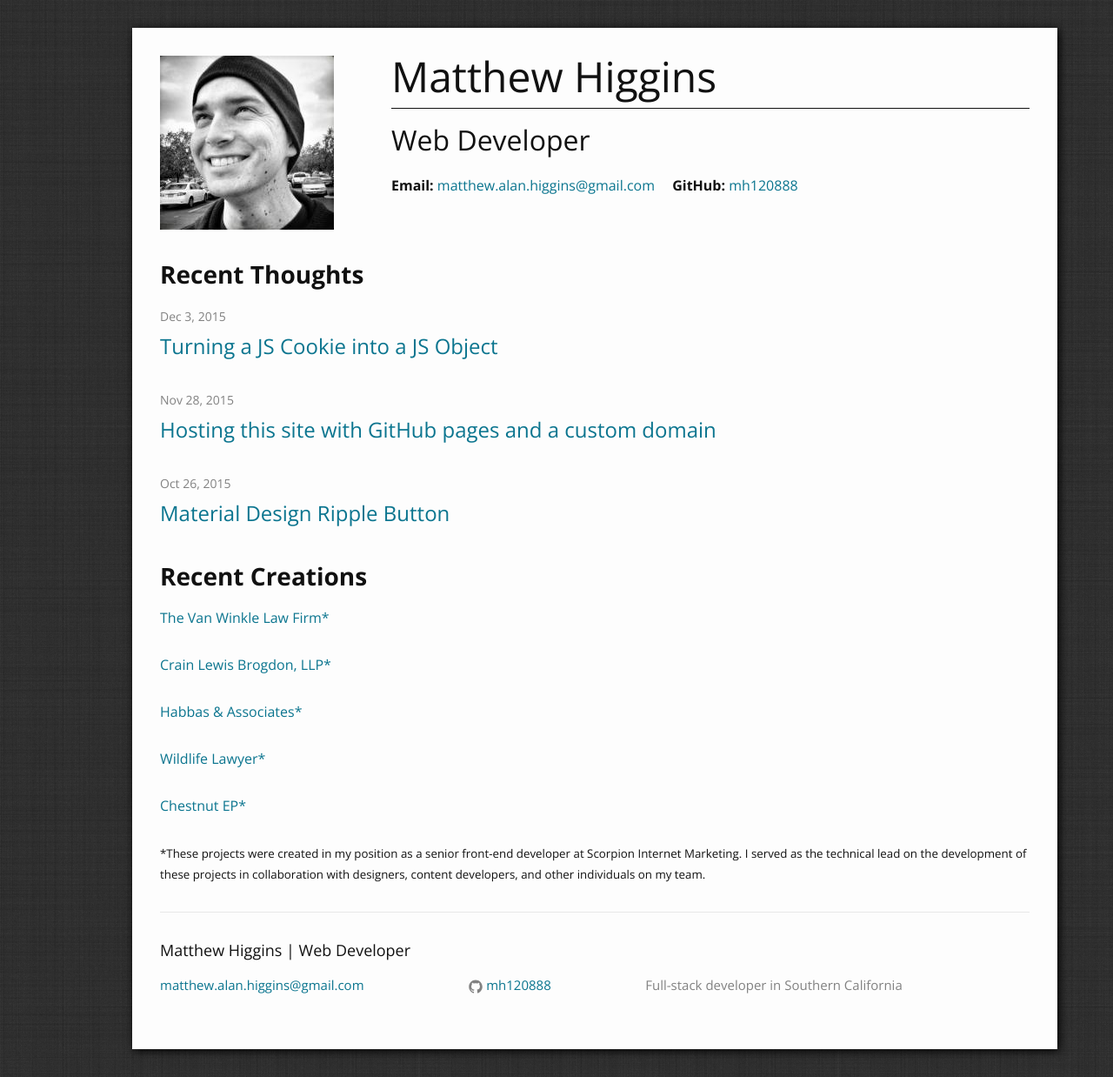
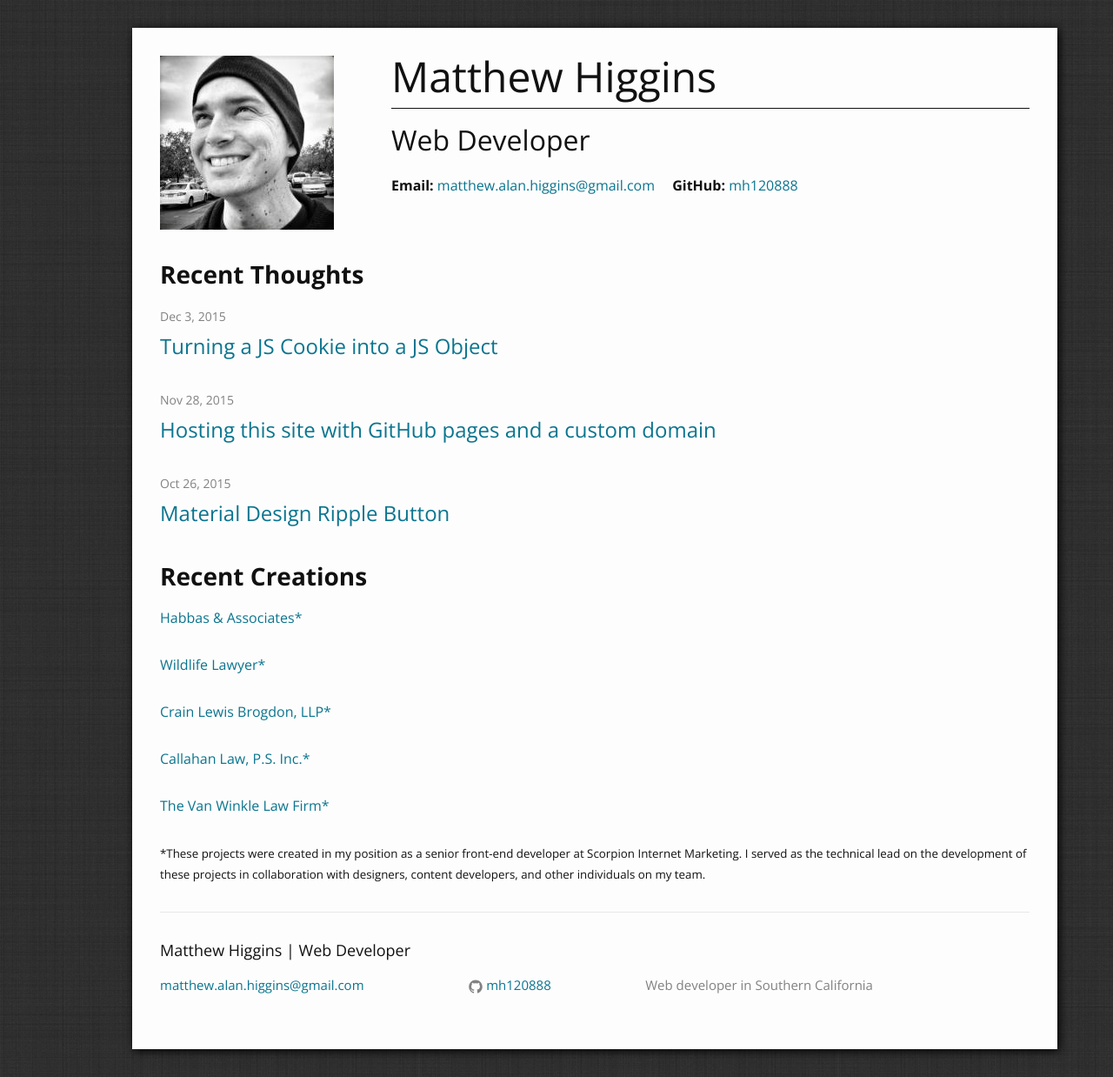
Before and after one commit to mh120888/new-portfolio, a Jekyll site: the page built from index.html, in a window 1280 px wide. Shown: the whole page at 87% size. Built offline with Jekyll 4.4.1, drawn with Linux system fonts in a browser that asks for light colours.

Commit message:
Updates projects

```diff
--- a/_config.yml
+++ b/_config.yml
@@ -5,7 +5,7 @@ description: > # this means to ignore newlines until "baseurl:"
   Matthew Higgins is a web developer currently located in the Los Angeles area. Since 2014 he has worked primarily as a front end developer,
   but he also has experience as a full stack Rails developer.
 footer_info: > # this means to ignore newlines until "baseurl:"
-  Full-stack developer in Southern California
+  Web developer in Southern California
 baseurl: "" # the subpath of your site, e.g. /blog/
 url: "http://www.matthewalanhiggins.com" # the base hostname & protocol for your site
 github_username:  mh120888
--- a/index.html
+++ b/index.html
@@ -22,8 +12,18 @@ url: "http://www.wildlifelawyer.com/",
 disclaimer: '*'
 }
 - {
-name:  "Chestnut EP",
-url: "http://www.chestnutep.com/",
+name:  "Crain Lewis Brogdon, LLP",
+url: "http://www.crainlewis.com/",
+disclaimer: '*'
+}
+- {
+name:  "Callahan Law, P.S. Inc.",
+url: "http://www.dui-defender.net/",
+disclaimer: '*'
+}
+- {
+name:  "The Van Winkle Law Firm",
+url: "http://www.vwlawfirm.com",
 disclaimer: '*'
 }
 ---
```
Also changed, not shown: other parts of index.html (+0 -10 lines).
